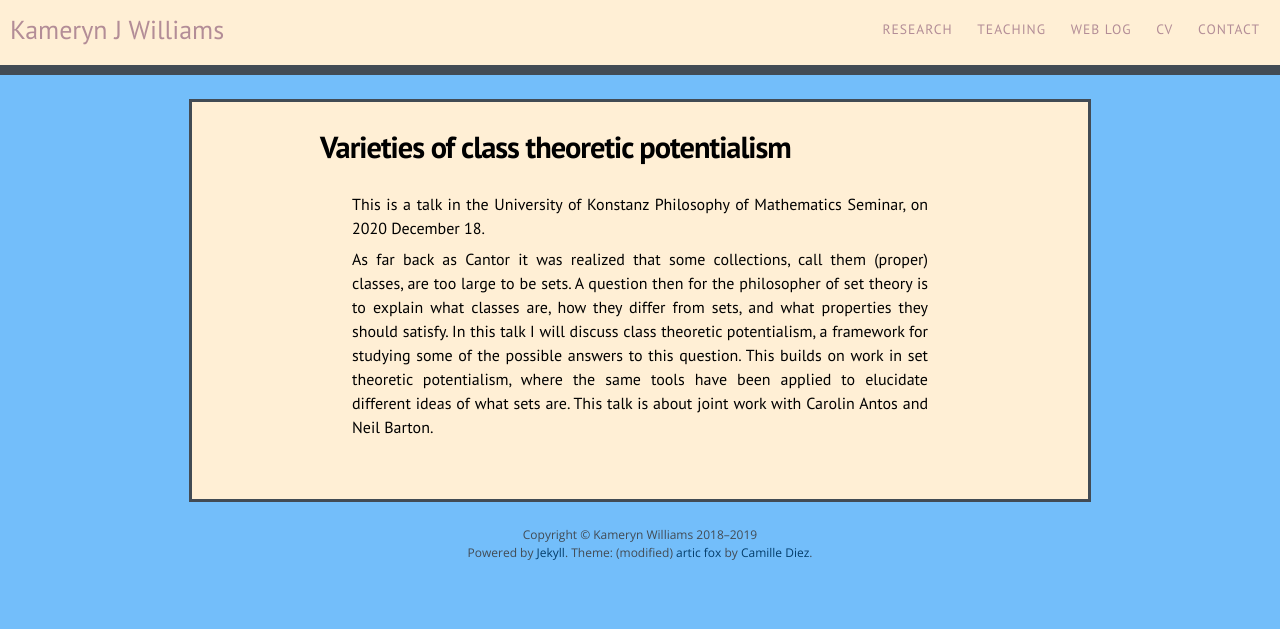
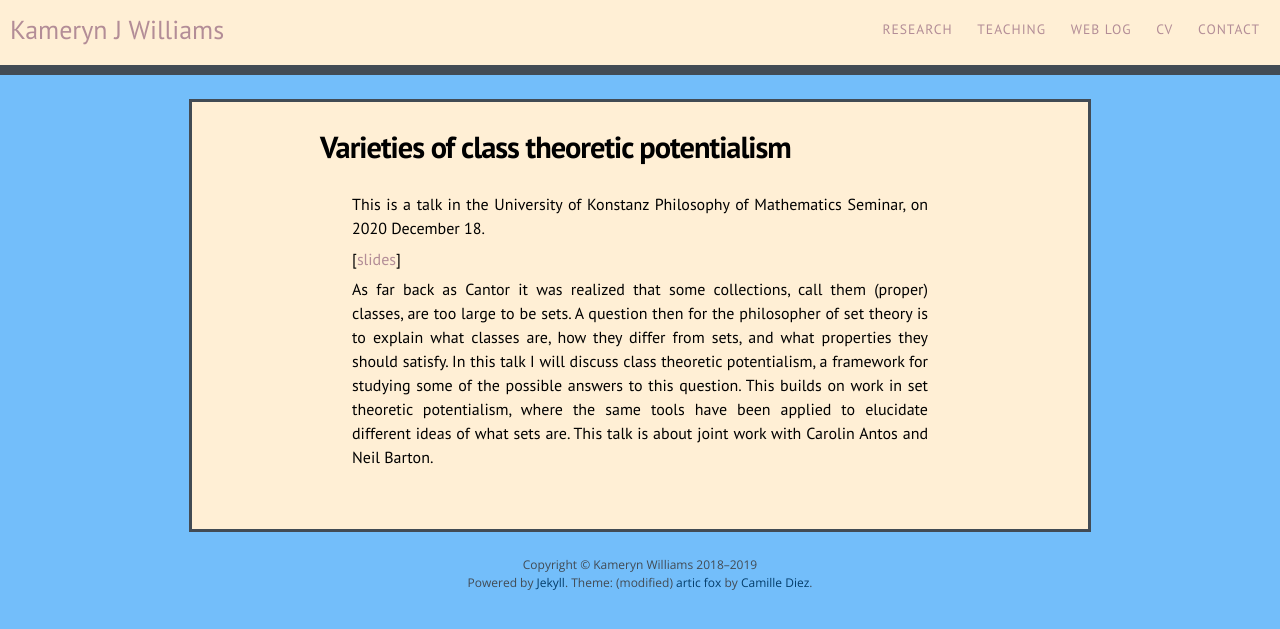
Before and after one commit to kamerynjw/kamerynjw.github.io, a Jekyll site: the page built from research/talks/2020-dec-class-potentialism.md, in a window 1280 px wide. Shown: the top 629 px of the page. Built offline with Jekyll 4.4.1, drawn with Linux system fonts in a browser that asks for light colours; nearby versions of some CDN libraries.

Commit message:
added Konstanz slides

```diff
--- a/research/talks/2020-dec-class-potentialism.md
+++ b/research/talks/2020-dec-class-potentialism.md
@@ -7,4 +7,6 @@ excerpt: "This is a talk in the Oxford set theory seminar, on 2020 December 2...
 
 This is a talk in the University of Konstanz Philosophy of Mathematics Seminar, on 2020 December 18.
 
+[[slides]({{ page.url }}class-potentialism.pdf)]
+
 As far back as Cantor it was realized that some collections, call them (proper) classes, are too large to be sets. A question then for the philosopher of set theory is to explain what classes are, how they differ from sets, and what properties they should satisfy. In this talk I will discuss class theoretic potentialism, a framework for studying some of the possible answers to this question. This builds on work in set theoretic potentialism, where the same tools have been applied to elucidate different ideas of what sets are. This talk is about joint work with Carolin Antos and Neil Barton.
```
Also changed, not shown: 1 other file.
